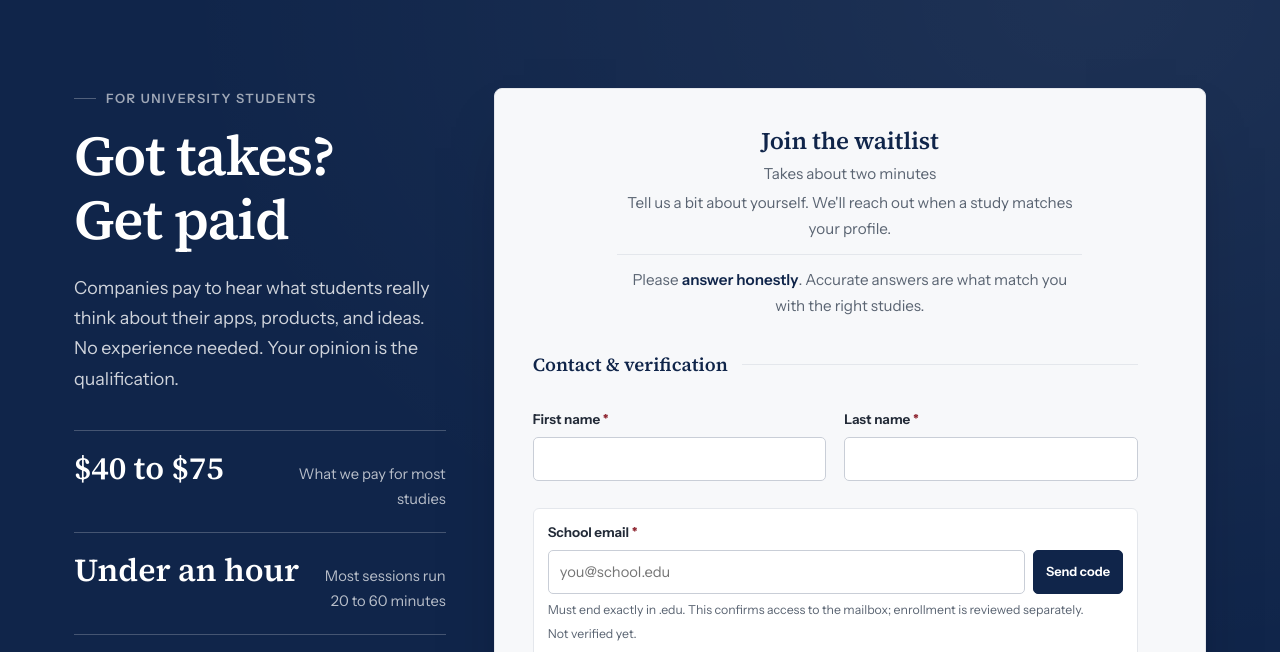
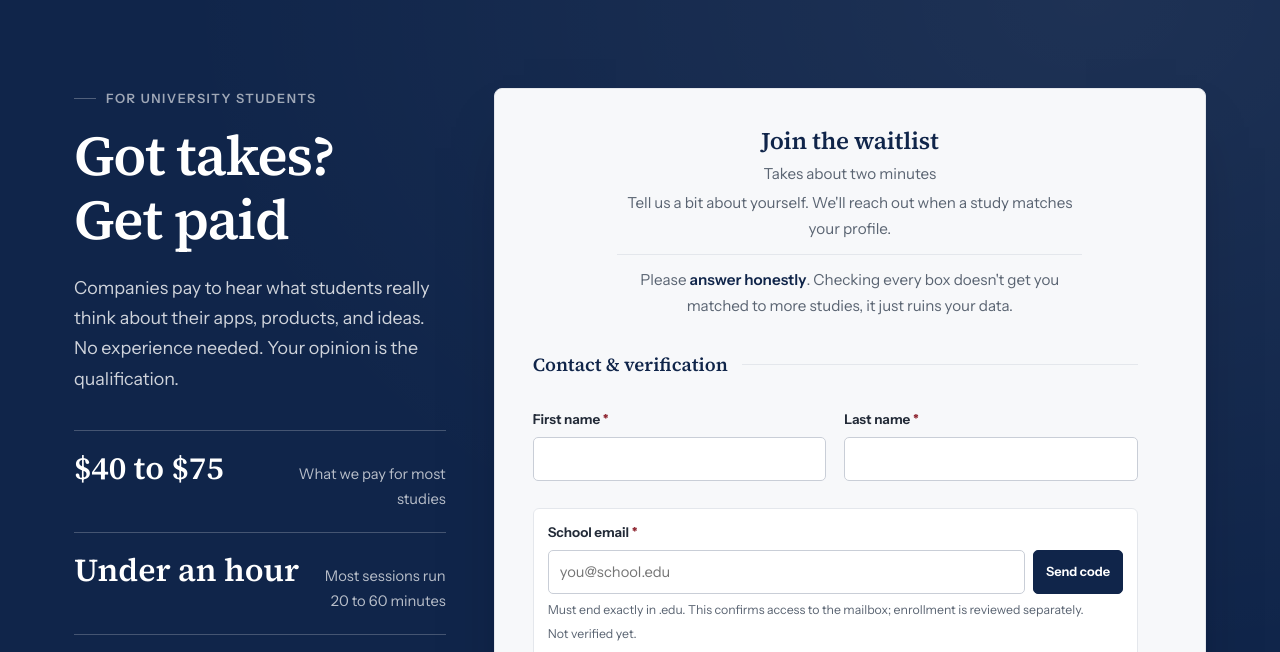
Before and after one commit to 177speedy177/CampusTakes, a website: page students.html in a window 1280 px wide. Shown: the part 73-725 px from the top of the page. Drawn offline with Linux system fonts and the light colour scheme.

Commit message:
Reword honesty note to warn against box-checking instead of match framing
The old line implied answering honestly gets you matched to more studies.
It doesn't affect match volume, it just determines whether the match is
accurate, so the copy now says what checking every box actually costs.

```diff
--- a/students.html
+++ b/students.html
@@ -276,7 +276,7 @@ h1,h2{text-wrap:balance}
         <h2>Join the waitlist</h2>
         <p class="time-note">Takes about two minutes</p>
         <p>Tell us a bit about yourself. We'll reach out when a study matches your profile.</p>
-        <p class="honesty">Please <b>answer honestly</b>. Accurate answers are what match you with the right studies.</p>
+        <p class="honesty">Please <b>answer honestly</b>. Checking every box doesn't get you matched to more studies, it just ruins your data.</p>
 
         <form class="application-form" id="student-application" novalidate>
           <div class="form-alert" id="form-alert" role="alert" tabindex="-1" hidden></div>
```
